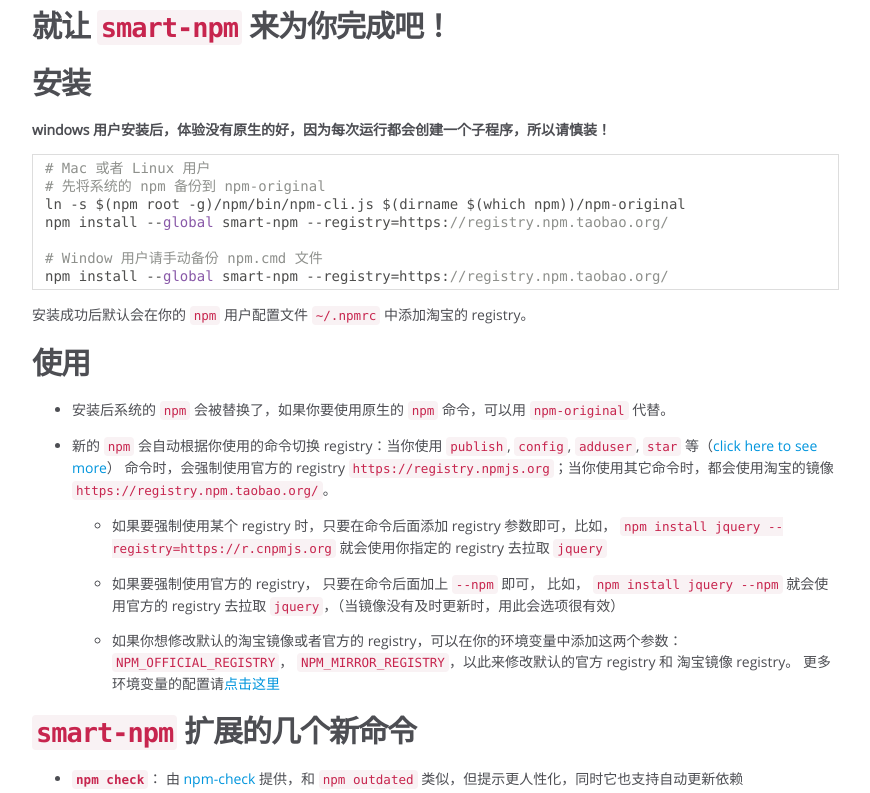
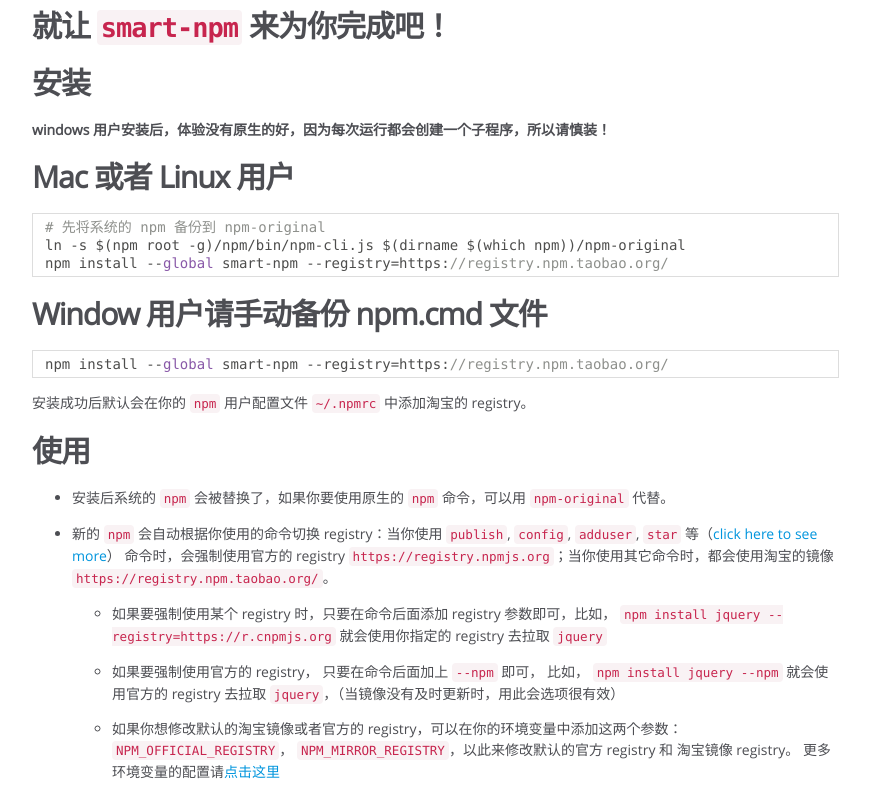
Before and after one commit to qiu8310/smart-npm, a plain HTML site: page index.html in a window 1280 px wide. Shown: the part 1719-2512 px from the top of the page, without its empty margins (0-870 px from the left). Drawn offline with Linux system fonts and the light colour scheme.

Commit message:
publish docs

```diff
--- a/index.html
+++ b/index.html
@@ -78,13 +78,9 @@
 </blockquote>
 <p><strong>所以，我们就需要一个更智能的 <code>npm</code> 了，可以在我们使用 <code>npm install</code> 时自动从国内的镜像下载，而在我们使用 <code>npm publish</code> 又能发布到官方的 registry 上！</strong></p>
 <h3>就让 <code>smart-npm</code> 来为你完成吧！</h3><h2>安装</h2><p><strong>windows 用户安装后，体验没有原生的好，因为每次运行都会创建一个子程序，所以请慎装！</strong> </p>
-<pre class="prettyprint source lang-bash"><code># Mac 或者 Linux 用户
-# 先将系统的 npm 备份到 npm-original
+<h3>Mac 或者 Linux 用户</h3><pre class="prettyprint source lang-bash"><code># 先将系统的 npm 备份到 npm-original
 ln -s $(npm root -g)/npm/bin/npm-cli.js $(dirname $(which npm))/npm-original
-npm install --global smart-npm --registry=https://registry.npm.taobao.org/
-
-# Window 用户请手动备份 npm.cmd 文件
-npm install --global smart-npm --registry=https://registry.npm.taobao.org/</code></pre><p>安装成功后默认会在你的 <code>npm</code> 用户配置文件 <code>~/.npmrc</code> 中添加淘宝的 registry。</p>
+npm install --global smart-npm --registry=https://registry.npm.taobao.org/</code></pre><h3>Window 用户请手动备份 npm.cmd 文件</h3><pre class="prettyprint source"><code>npm install --global smart-npm --registry=https://registry.npm.taobao.org/</code></pre><p>安装成功后默认会在你的 <code>npm</code> 用户配置文件 <code>~/.npmrc</code> 中添加淘宝的 registry。</p>
 <h2>使用</h2><ul>
 <li><p>安装后系统的 <code>npm</code> 会被替换了，如果你要使用原生的 <code>npm</code> 命令，可以用 <code>npm-original</code> 代替。</p>
 </li>
@@ -201,7 +197,7 @@
 <br class="clear">
 
 <footer>
-    Documentation generated by <a href="https://github.com/jsdoc3/jsdoc">JSDoc 3.3.0-beta3</a> on Sat Apr 18 2015 23:42:28 GMT+0800 (CST)
+    Documentation generated by <a href="https://github.com/jsdoc3/jsdoc">JSDoc 3.3.0-beta3</a> on Sat Apr 18 2015 23:44:30 GMT+0800 (CST)
 </footer>
 
 <script> prettyPrint(); </script>
```
Also changed, not shown: env.js.html (+1 -1 lines), global.html (+1 -1 lines), module-utils.html (+1 -1 lines), npm-cmds.js.html (+1 -1 lines), parse-args.js.html (+1 -1 lines), utils.js.html (+1 -1 lines).
